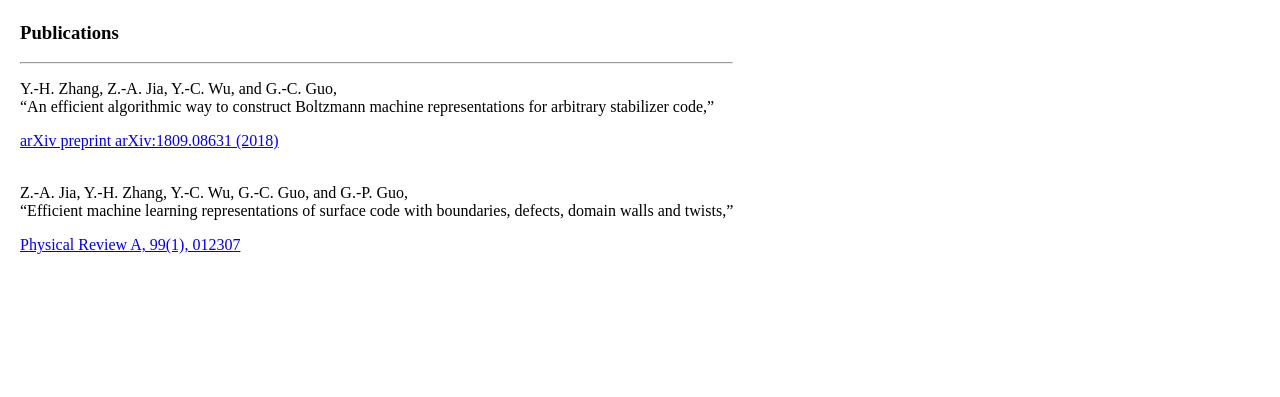
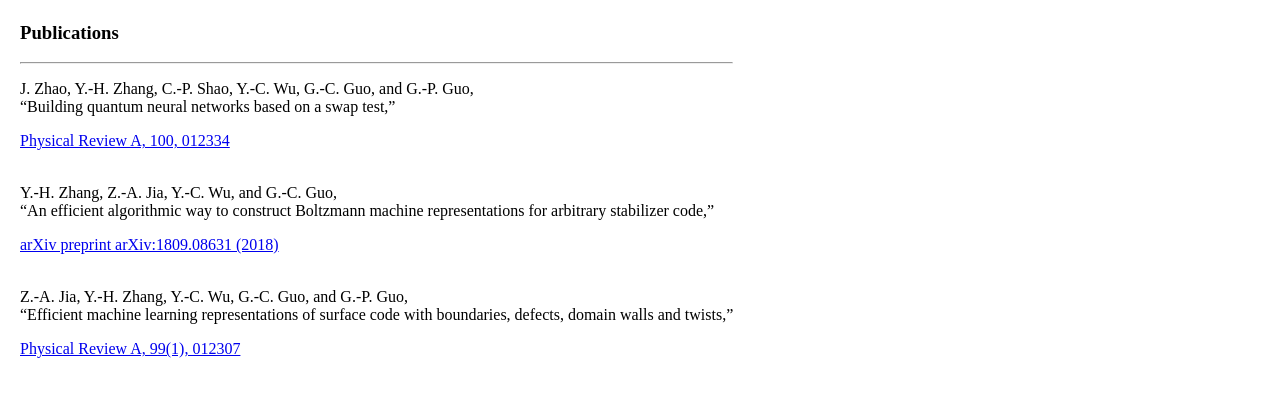
Before and after one commit to yuanhangzhang98/cv, a plain HTML site: page publications.html in a window 1280 px wide. Shown: the part 197-594 px from the top of the page. Drawn offline with Linux system fonts and the light colour scheme.

Commit message:
Update publications.html

```diff
--- a/publications.html
+++ b/publications.html
@@ -10,6 +10,11 @@
     <div class="content">
       <h3>Publications</h3>
       <hr>
+      <p>J. Zhao, Y.-H. Zhang, C.-P. Shao, Y.-C. Wu, G.-C. Guo, and G.-P.
+        Guo,<br>“Building quantum neural networks based on a swap test,”</p>
+      <a href="https://journals.aps.org/pra/abstract/10.1103/PhysRevA.100.012334">
+        Physical Review A, 100, 012334 </a>
+      <br><br>
       <p>Y.-H. Zhang, Z.-A. Jia, Y.-C. Wu, and G.-C. Guo,<br>“An efficient
         algorithmic way to construct Boltzmann machine representations
         for arbitrary stabilizer code,”</p>
```
